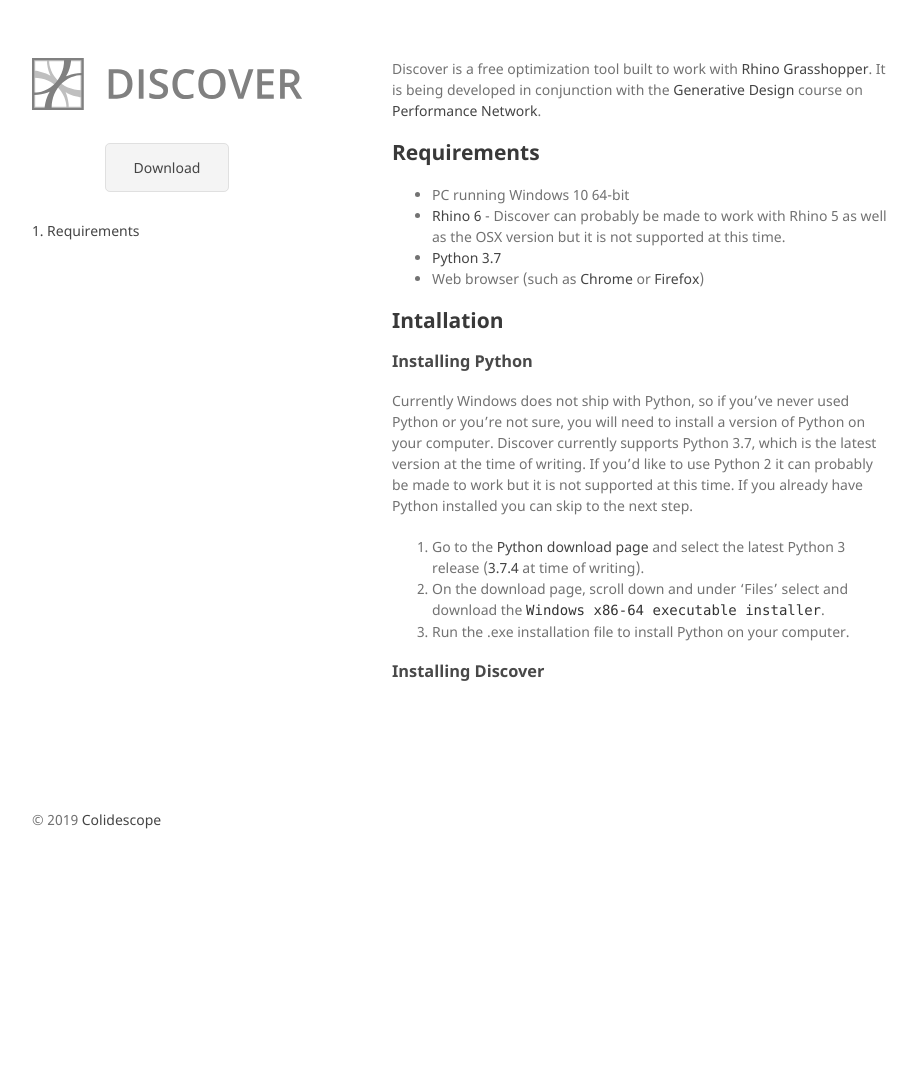
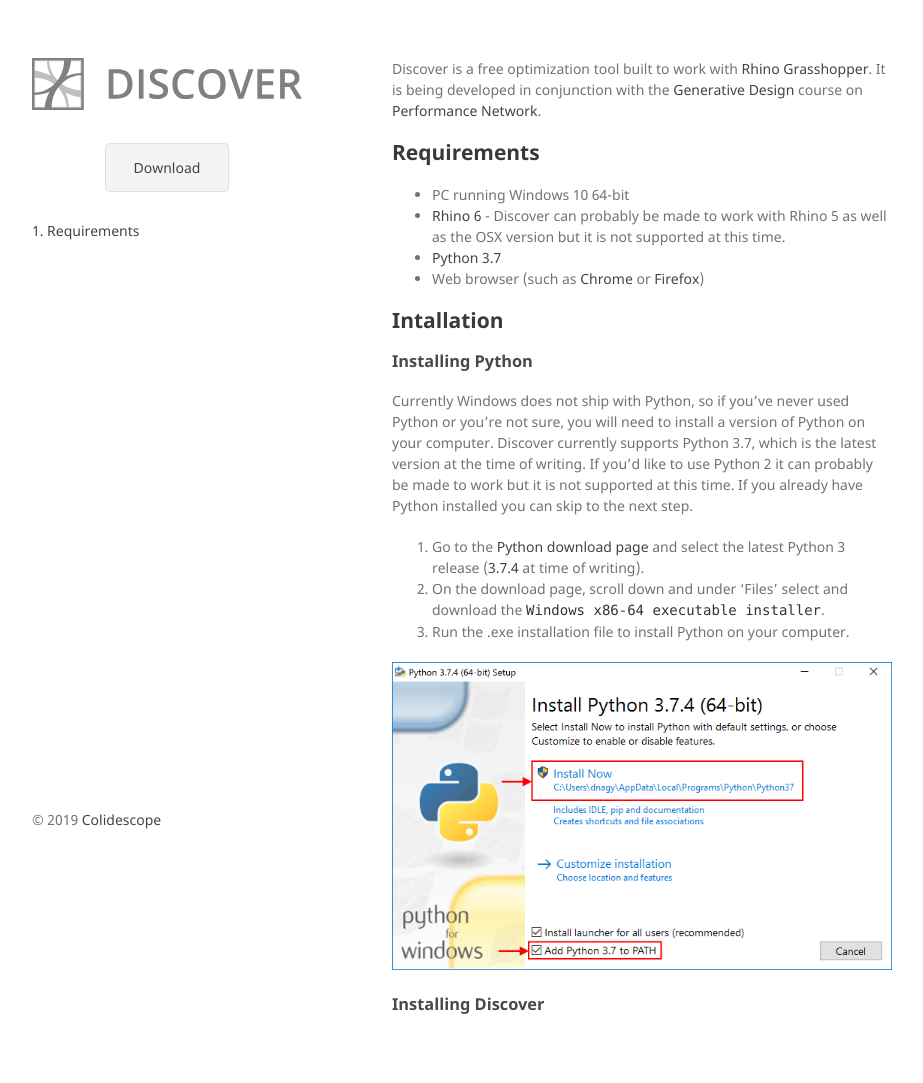
Before and after one commit to colidescope/discover, a Jekyll site: the page built from docs/index.md, in a window 1280 px wide. Shown: the whole page, without its empty margins (178-1101 px from the left). Built offline with Jekyll 4.4.1, drawn with Linux system fonts in a browser that asks for light colours; before the commit the page ends 900 px from its top, so only the background shows below that.

Commit message:
Update index.md

```diff
--- a/docs/index.md
+++ b/docs/index.md
@@ -21,6 +21,6 @@
 2. On the download page, scroll down and under 'Files' select and download the [`Windows x86-64 executable installer`](https://www.python.org/ftp/python/3.7.4/python-3.7.4-amd64.exe).
 3. Run the .exe installation file to install Python on your computer.
 
-
+![image](/assets/img/01.png)
 
 ### Installing Discover
```
